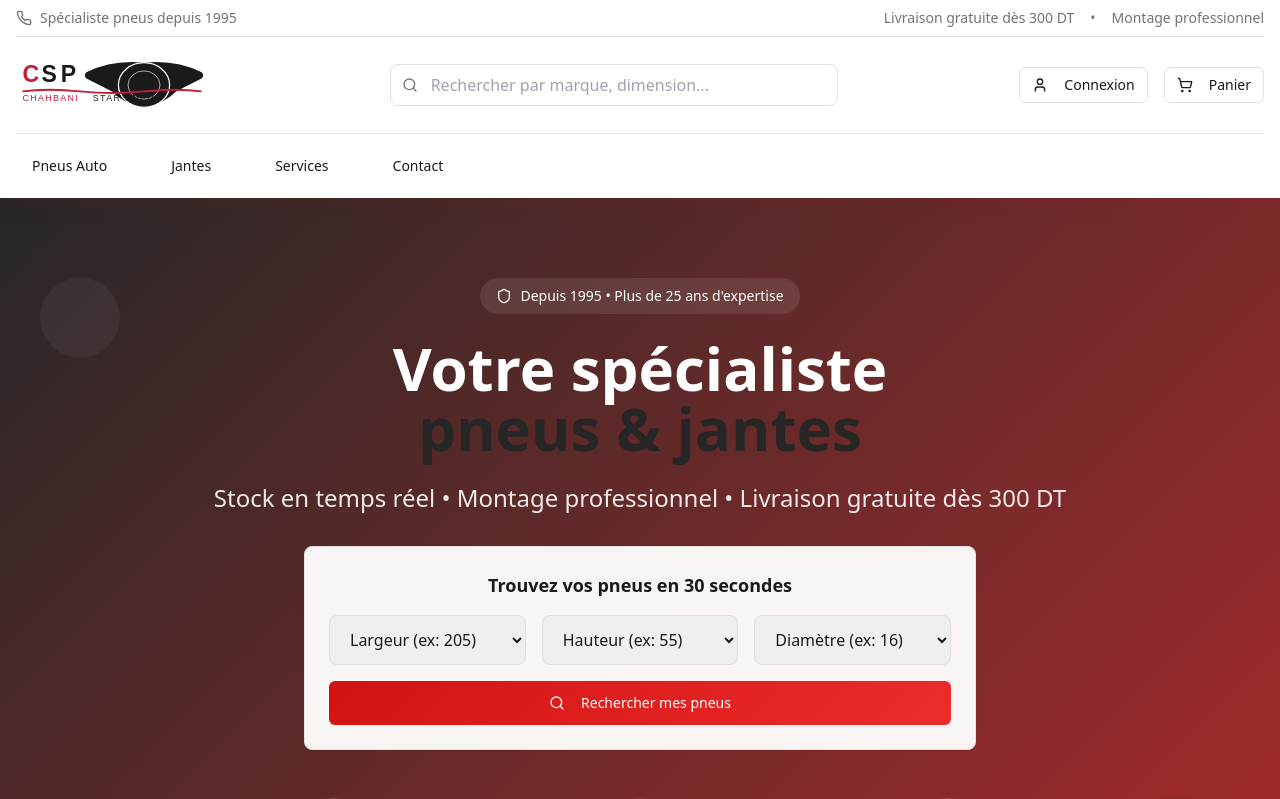
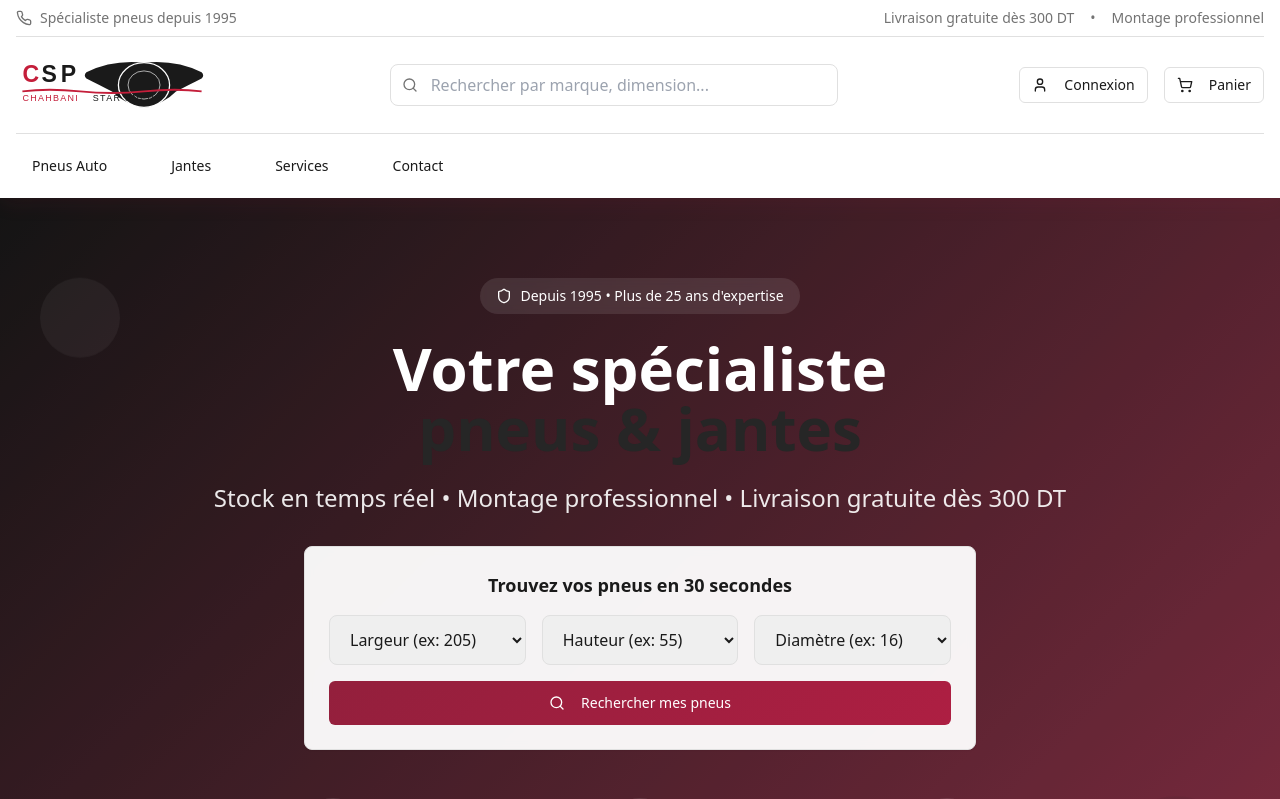
Before and after one commit to l1konu0/csp-gateway-hub, a React (Vite) app: page / in a window 1280 px wide. Shown: the top 799 px of the page. Built offline with nearby package versions, Linux system fonts and the light colour scheme; no server answers; the database is empty; the HTML template or start-up script is replaced by a standard one.

Commit message:
Refine site appearance

```diff
--- a/src/index.css
+++ b/src/index.css
@@ -16,10 +16,10 @@
     --popover: 0 0% 100%;
     --popover-foreground: 0 0% 10%;
 
-    /* Rouge principal */
-    --primary: 0 84% 45%;
+    /* Bordeaux professionnel */
+    --primary: 345 65% 35%;
     --primary-foreground: 0 0% 100%;
-    --primary-glow: 0 84% 55%;
+    --primary-glow: 345 70% 40%;
 
     /* Gris clair */
     --secondary: 0 0% 96%;
@@ -39,19 +39,22 @@
     --input: 0 0% 88%;
     --ring: 0 84% 45%;
 
-    /* Gradients avec rouge et noir */
-    --gradient-primary: linear-gradient(135deg, hsl(0 84% 45%), hsl(0 84% 55%));
-    --gradient-hero: linear-gradient(135deg, hsl(0 0% 15% / 0.95), hsl(0 84% 45% / 0.85));
+    /* Gradients avec bordeaux et noir */
+    --gradient-primary: linear-gradient(135deg, hsl(345 65% 35%), hsl(345 70% 40%));
+    --gradient-hero: linear-gradient(135deg, hsl(0 0% 5% / 0.95), hsl(345 65% 35% / 0.90));
     --gradient-card: linear-gradient(180deg, hsl(0 0% 100%), hsl(0 0% 98%));
+    --gradient-elegant: linear-gradient(145deg, hsl(345 65% 35% / 0.05), hsl(345 70% 40% / 0.08));
 
-    /* Shadows avec rouge */
-    --shadow-soft: 0 4px 20px hsl(0 84% 45% / 0.08);
-    --shadow-glow: 0 8px 32px hsl(0 84% 45% / 0.15);
-    --shadow-premium: 0 12px 48px hsl(0 84% 45% / 0.12);
+    /* Shadows avec bordeaux */
+    --shadow-soft: 0 4px 20px hsl(345 65% 35% / 0.12);
+    --shadow-glow: 0 8px 32px hsl(345 65% 35% / 0.18);
+    --shadow-premium: 0 12px 48px hsl(345 65% 35% / 0.15);
+    --shadow-luxury: 0 20px 60px hsl(345 65% 35% / 0.20);
 
-    /* Animations fluides */
+    /* Animations professionnelles */
     --transition-smooth: all 0.3s cubic-bezier(0.4, 0, 0.2, 1);
     --transition-bounce: all 0.4s cubic-bezier(0.68, -0.55, 0.265, 1.55);
+    --transition-luxury: all 0.5s cubic-bezier(0.25, 0.46, 0.45, 0.94);
 
     --radius: 0.5rem;
 
@@ -120,3 +123,18 @@
     @apply bg-background text-foreground;
   }
 }
+
+@layer components {
+  /* Classes professionnelles */
+  .btn-luxury {
+    @apply bg-gradient-primary text-primary-foreground shadow-luxury hover:shadow-glow transition-luxury hover:scale-[1.02];
+  }
+
+  .card-professional {
+    @apply bg-gradient-elegant backdrop-blur-sm border border-primary/10 shadow-premium hover:shadow-luxury transition-luxury;
+  }
+
+  .text-shimmer {
+    @apply bg-gradient-to-r from-primary via-primary-glow to-primary bg-[length:200%_100%] bg-clip-text text-transparent animate-shimmer;
+  }
+}
--- a/tailwind.config.ts
+++ b/tailwind.config.ts
@@ -68,15 +68,18 @@ export default {
         'gradient-primary': 'var(--gradient-primary)',
         'gradient-hero': 'var(--gradient-hero)',
         'gradient-card': 'var(--gradient-card)',
+        'gradient-elegant': 'var(--gradient-elegant)',
       },
       boxShadow: {
         'soft': 'var(--shadow-soft)',
         'glow': 'var(--shadow-glow)',
         'premium': 'var(--shadow-premium)',
+        'luxury': 'var(--shadow-luxury)',
       },
       transitionTimingFunction: {
         'smooth': 'var(--transition-smooth)',
         'bounce-in': 'var(--transition-bounce)',
+        'luxury': 'var(--transition-luxury)',
       },
       keyframes: {
         "accordion-down": {
@@ -102,6 +105,14 @@ export default {
         "float": {
           "0%, 100%": { transform: "translateY(0)" },
           "50%": { transform: "translateY(-10px)" }
+        },
+        "glow-pulse": {
+          "0%, 100%": { boxShadow: "0 0 20px hsl(345 65% 35% / 0.3)" },
+          "50%": { boxShadow: "0 0 40px hsl(345 65% 35% / 0.5)" }
+        },
+        "shimmer": {
+          "0%": { backgroundPosition: "-200% 0" },
+          "100%": { backgroundPosition: "200% 0" }
         }
       },
       animation: {
@@ -111,6 +122,8 @@ export default {
         "scale-in": "scale-in 0.4s ease-out",
         "slide-up": "slide-up 0.5s ease-out",
         "float": "float 3s ease-in-out infinite",
+        "glow-pulse": "glow-pulse 2s ease-in-out infinite",
+        "shimmer": "shimmer 2s linear infinite",
       },
     },
   },
```
